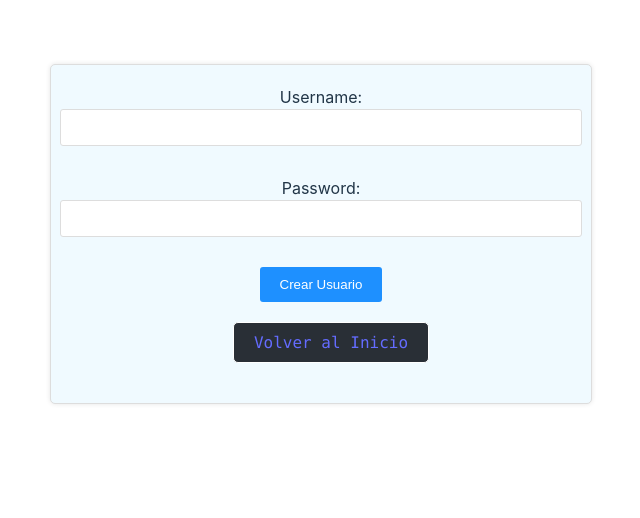
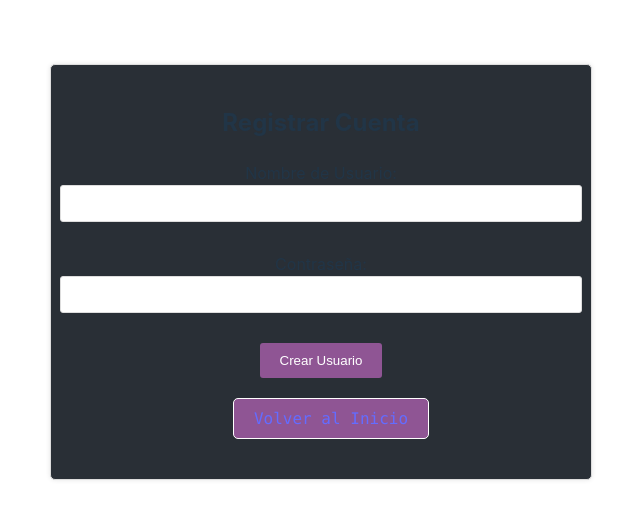
Before and after one commit to juanifdez/BrainRoyale, a React (Vite) app in the folder BrainRoyale/: page /signup in a window 1280 px wide. Shown: the top 518 px of the page, without its empty margins (319-959 px from the left). Built offline with nearby package versions, Linux system fonts and the light colour scheme.

Commit message:
login and signup views

```diff
--- a/BrainRoyale/src/components/Navbar.css
+++ b/BrainRoyale/src/components/Navbar.css
@@ -40,7 +40,7 @@ nav ul li a {
 button{
     background: #292f36;
     border: none;
-    color: #ffffff;
+    color: white;
     font-family: 'Consolas', Courier, monospace;
     font-size: 16px;
     padding: 10px 20px;
--- a/BrainRoyale/src/profile/Login.css
+++ b/BrainRoyale/src/profile/Login.css
@@ -5,7 +5,7 @@
     border: 1px solid #ddd;
     border-radius: 5px;
     box-shadow: 0px 0px 5px 0px rgba(0,0,0,0.1);
-    background-color: #f0faff;
+    background-color: #292f36;
 
   }
 
@@ -17,7 +17,7 @@
   }
 
   .Login form input[type="text"],
-  .Login form input[type="email"],
+  .Login form input[type="username"],
   .Login form input[type="password"] {
     width: 100%;
     padding: 10px;
@@ -27,7 +27,7 @@
   }
 
   .Login form input[type="submit"] {
-    background-color: #1e90ff;
+    background-color: #8f5594;
     color: white;
     padding: 10px 20px;
     border: none;
@@ -60,3 +60,20 @@
     background-color: #e9ffe6; /* light green */
     text-align: center;
   }
+
+  button{
+    background-color: #8f5594;
+    border: none;
+    color: white;
+    font-family: 'Consolas', Courier, monospace;
+    font-size: 16px;
+    padding: 10px 20px;
+      text-decoration: none;
+    cursor: pointer;
+    margin-left: 20px;
+    margin-top: 20px;
+    margin-bottom: 20px;
+    border-radius: 5px;
+    border: 1px solid white;
+    transition: 0.6s ease;
+}
--- a/BrainRoyale/src/profile/Login.jsx
+++ b/BrainRoyale/src/profile/Login.jsx
@@ -43,9 +43,11 @@ function Login() {
       {msg.length > 0 && <div className="successMsg"> {msg} </div>}
 
       {error && <div className="error">No se pudo iniciar sesión. Intenta nuevamente.</div>}
+      <h2>Iniciar Sesión</h2>
+
       <form onSubmit={handleSubmit}>
         <label>
-          Username:
+          Nombre de Usuario:
           <input
             type="username"
             name="username"
@@ -55,7 +57,7 @@ function Login() {
           />
         </label>
         <label>
-          Password:
+          Contraseña:
           <input
             type="password"
             name="password"
@@ -64,7 +66,7 @@ function Login() {
             required
           />
         </label>
-        <input type="submit" value="Enviar" />
+        <input type="submit" value="Iniciar Sesión" />
       </form>
 
     <button> <a href='/'>Volver al Inicio</a></button>
--- a/BrainRoyale/src/profile/Signup.jsx
+++ b/BrainRoyale/src/profile/Signup.jsx
@@ -31,10 +31,10 @@ function Signup() {
       {msg.length > 0 && <div className="successMsg"> {msg} </div>}
 
       {error && <div className="error">Hubo un error con el Registro, por favor trata nuevamente.</div>}
-
+      <h2>Registrar Cuenta</h2>
       <form onSubmit={handleSubmit}>
         <label>
-          Username:
+          Nombre de Usuario:
           <input
             type="text"
             name="username"
@@ -44,7 +44,7 @@ function Signup() {
           />
         </label>
         <label>
-          Password:
+          Contraseña:
           <input
             type="password"
             name="password"
```
